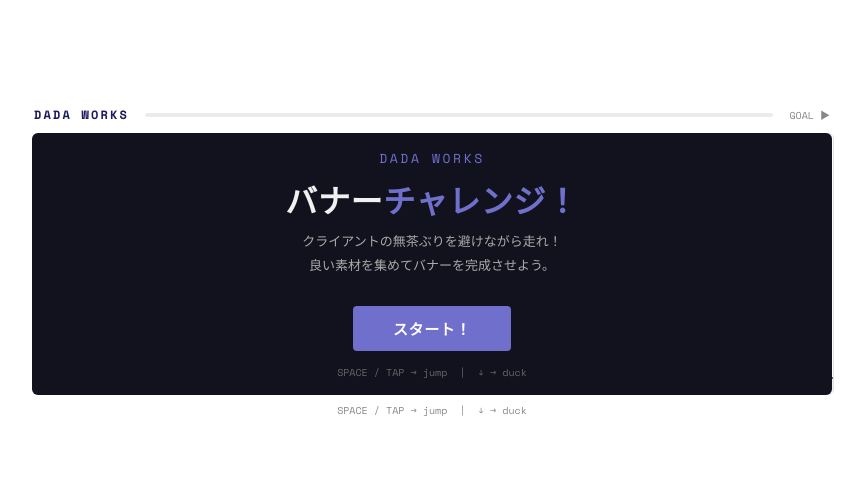
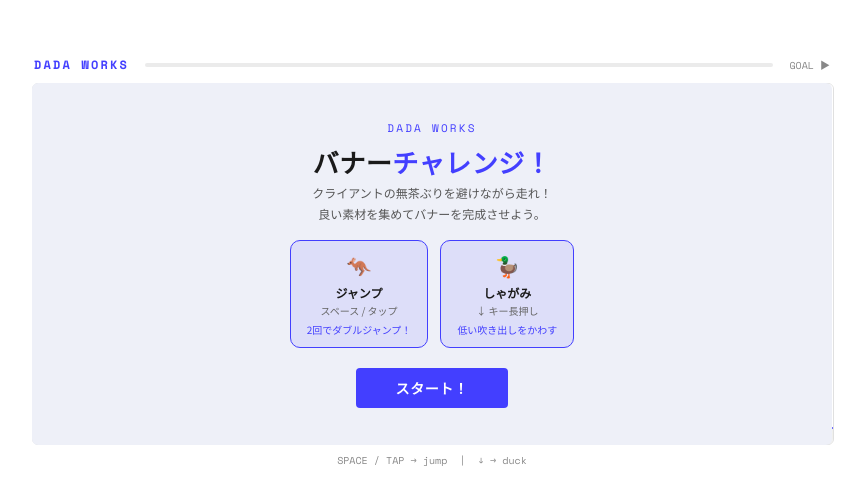
Before and after one commit to masada-dada/banner-challenge, a plain HTML site: page index.html in a window 1280 px wide. Shown: the part 138-640 px from the top of the page, without its empty margins (208-1073 px from the left). Drawn offline with nearby package versions, Linux system fonts and the light colour scheme.

Commit message:
変更アップ

```diff
--- a/index.html
+++ b/index.html
@@ -12,10 +12,10 @@
     --bg: #ffffff;
     --bg2: #f7f7f5;
     --surface: #ebebeb;
-    --accent: #1a1a5e;   /* DADA WORKSのネイビー（濃い） */
-    --accent-pop: #2e2e8a; /* ゲーム用ネイビー */
+    --accent: #433FFF;   /* DADA WORKSのネイビー（濃い） */
+    --accent-pop: #433FFF; /* ゲーム用ネイビー */
     --accent2: #e8c84a;  /* ゴールドイエロー・アクセント */
-    --accent3: #2e6a8a;  /* スチールブルー */
+    --accent3: #2820cc;  /* スチールブルー */
     --text: #1a1a1a;
     --muted: #888;
     --border: #e0e0e0;
@@ -26,7 +26,7 @@
       --bg: #12121e;
       --bg2: #1a1a2e;
       --surface: #22223a;
-      --accent: #7070cc;
+      --accent: #433FFF;
       --accent-pop: #8888dd;
       --accent2: #e8c84a;
       --accent3: #4a8fa8;
@@ -68,12 +68,13 @@
   #startScreen{
     position:absolute;top:0;left:0;right:0;bottom:0;
     display:flex;flex-direction:column;align-items:center;justify-content:center;
-    border-radius:6px;z-index:20;padding:24px;
-    background:#12121e;
-    color:#f0f0f0;
+    border-radius:6px;z-index:20;padding:16px 24px;
+    background:#eef0f8;
+    color:#1a1a1a;
+    overflow:hidden;
   }
-  #startScreen h1{font-size:32px;font-weight:900;margin-bottom:10px;line-height:1.2;text-align:center;letter-spacing:.02em;}
-  #startScreen .sub{font-size:13px;margin-bottom:28px;text-align:center;line-height:1.9;color:#aaa;}
+  #startScreen h1{font-size:26px;font-weight:900;margin-bottom:6px;line-height:1.2;text-align:center;letter-spacing:.02em;}
+  #startScreen .sub{font-size:12px;margin-bottom:16px;text-align:center;line-height:1.7;color:#555;}
 
   /* ── GOAL WARNING: コミック吹き出し ── */
   #goal-warning{
@@ -141,7 +142,7 @@
   .result-divider{width:100%;border:none;border-top:1px solid var(--border);margin:8px 0 12px;}
   #result-cta-copy{font-size:13px;font-weight:700;text-align:center;margin-bottom:4px;line-height:1.5;}
   #result-cta-sub{font-size:11px;color:var(--muted);text-align:center;margin-bottom:14px;line-height:1.7;max-width:280px;}
-  .result-buttons{display:flex;gap:8px;flex-wrap:wrap;justify-content:center;}
+  .result-buttons{display:flex;flex-direction:column;gap:8px;width:100%;}
 
   /* ── ボタン ── */
   .btn{
@@ -174,7 +175,7 @@
     <span id="progress-label">GOAL ▶</span>
   </div>
   <div style="position:relative">
-    <canvas id="gameCanvas" width="800" height="260"></canvas>
+    <canvas id="gameCanvas" width="800" height="360"></canvas>
     <div id="banner-preview">
       <div id="banner-preview-label">BANNER PROGRESS</div>
       <canvas id="bannerCanvas" width="110" height="46"></canvas>
@@ -187,11 +188,25 @@
     </div>
     <!-- START -->
     <div id="startScreen">
-      <div style="font-size:13px;font-family:'Space Mono',monospace;letter-spacing:.2em;color:#7070cc;margin-bottom:12px;">DADA WORKS</div>
-      <h1>バナー<span style="color:#7070cc">チャレンジ！</span></h1>
+      <div style="font-size:11px;font-family:'Space Mono',monospace;letter-spacing:.2em;color:#433FFF;margin-bottom:10px;">DADA WORKS</div>
+      <h1>バナー<span style="color:#433FFF">チャレンジ！</span></h1>
       <p class="sub">クライアントの無茶ぶりを避けながら走れ！<br>良い素材を集めてバナーを完成させよう。</p>
-      <button class="btn" onclick="startGame()" style="background:#7070cc;font-size:15px;padding:12px 40px;">スタート！</button>
-      <p style="margin-top:14px;font-size:10px;color:#666;font-family:'Space Mono',monospace;">SPACE / TAP → jump &nbsp;|&nbsp; ↓ → duck</p>
+      <!-- 操作説明 -->
+      <div style="display:flex;gap:12px;margin-bottom:20px;">
+        <div style="background:rgba(67,63,255,.1);border:1.5px solid #433FFF;border-radius:10px;padding:10px 16px;text-align:center;min-width:130px;">
+          <div style="font-size:20px;margin-bottom:4px;">🦘</div>
+          <div style="font-size:12px;font-weight:700;color:#1a1a1a;margin-bottom:2px;">ジャンプ</div>
+          <div style="font-size:10px;color:#666;">スペース / タップ</div>
+          <div style="font-size:10px;color:#433FFF;margin-top:4px;">2回でダブルジャンプ！</div>
+        </div>
+        <div style="background:rgba(67,63,255,.1);border:1.5px solid #433FFF;border-radius:10px;padding:10px 16px;text-align:center;min-width:130px;">
+          <div style="font-size:20px;margin-bottom:4px;">🦆</div>
+          <div style="font-size:12px;font-weight:700;color:#1a1a1a;margin-bottom:2px;">しゃがみ</div>
+          <div style="font-size:10px;color:#666;">↓ キー長押し</div>
+          <div style="font-size:10px;color:#433FFF;margin-top:4px;">低い吹き出しをかわす</div>
+        </div>
+      </div>
+      <button class="btn" onclick="startGame()" style="background:#433FFF;font-size:14px;padding:10px 40px;">スタート！</button>
     </div>
   </div>
   <div id="hint">SPACE / TAP → jump &nbsp;|&nbsp; ↓ → duck</div>
@@ -203,16 +218,17 @@
     <div id="result-brand-bar">DADA WORKS</div>
     <div id="result-char">🎨</div>
     <div id="result-rank-label">YOUR RANK</div>
-    <div id="result-title" style="color:#2d2d6b">バナーマスター</div>
+    <div id="result-title" style="color:#433FFF">バナーマスター</div>
     <div id="result-desc">説明文</div>
     <div id="result-stats">アイテム 0個 / 完成度 0%</div>
     <div id="result-banner-wrap"><canvas id="bannerFinalCanvas" width="220" height="88"></canvas></div>
     <hr class="result-divider">
-    <div id="result-cta-copy">「なんかいい感じ」を汲み取って<br>形にする戦略デザインチームがあります。</div>
-    <div id="result-cta-sub">DADA WORKSの考え方、見てみませんか。</div>
+    <div id="result-cta-copy">無茶振り、大歓迎です。</div>
+    <div id="result-cta-sub">「なんかいい感じ」を汲み取って形にする<br>戦略デザインチームがあります。</div>
     <div class="result-buttons">
-      <button class="btn-ghost" onclick="startGame()">もう一度</button>
-      <button class="btn" onclick="window.open('https://dadaworks.co.jp/aboutus','_blank')">DADA WORKSの考え方 →</button>
+      <button class="btn-ghost" onclick="startGame()" style="width:100%">もう一度プレイ</button>
+      <button class="btn" onclick="window.open('https://dadaworks.co.jp/aboutus','_blank')" style="width:100%">DADA WORKSの考え方 →</button>
+      <button class="btn-ghost" onclick="location.reload()" style="width:100%;font-size:12px;padding:8px;">タイトルに戻る</button>
     </div>
   </div>
 </div>
@@ -225,7 +241,7 @@ const C={
   get ground() { return isDark()?'#1a1a2e':'#f0f0ee'; },
   get dot()    { return isDark()?'rgba(112,112,204,0.07)':'rgba(45,45,107,0.05)'; },
   get line()   { return isDark()?'rgba(112,112,204,0.12)':'rgba(45,45,107,0.1)'; },
-  get accent() { return isDark()?'#7070cc':'#2d2d6b'; },
+  get accent() { return isDark()?'#433FFF':'#433FFF'; },
   get accent2(){ return '#e8c84a'; },
 };
 
@@ -235,8 +251,8 @@ const RANKS=[
   {min:9, icon:'✏️',title:'素材ハンター',    desc:'良い素材を嗅ぎ分ける嗅覚だけは持っている。',    color:'#4a8a4a'},
   {min:15,icon:'🎨',title:'デザイナー覚醒',  desc:'汲み取る力が開花し始めた。次のステージへ。',     color:'#4a8fa8'},
   {min:22,icon:'💡',title:'汲み取りの達人',  desc:'クライアントの言葉の裏を読む力がある。',         color:'#b8940a'},
-  {min:30,icon:'🔥',title:'バナーマスター',   desc:'無茶ぶりをも力に変える圧倒的な実力。',          color:'#2d2d6b'},
-  {min:40,icon:'👑',title:'戦略デザインの神',desc:'DADA WORKSと、一緒に仕事がしたい。',            color:'#2d2d6b'},
+  {min:30,icon:'🔥',title:'バナーマスター',   desc:'無茶ぶりをも力に変える圧倒的な実力。',          color:'#433FFF'},
+  {min:40,icon:'👑',title:'戦略デザインの神',desc:'DADA WORKSと、一緒に仕事がしたい。',            color:'#433FFF'},
 ];
 function getRank(items,pct){const sc=items+Math.floor(pct/5);let r=RANKS[0];for(const rank of RANKS){if(sc>=rank.min)r=rank;}return r;}
 
@@ -264,7 +280,7 @@ const OBSTACLE_TEXTS=[
 const ITEM_TYPES=[
   {label:'良いブリーフ',color:'#4a8fa8',pts:15,icon:'📋'},
   {label:'素材OK',      color:'#b8940a',pts:10,icon:'🖼️'},
-  {label:'承認！',      color:'#2d2d6b',pts:20,icon:'✅'},
+  {label:'承認！',      color:'#433FFF',pts:20,icon:'✅'},
   {label:'いい感じ！',  color:'#4a8a4a',pts:12,icon:'⭐'},
 ];
 
@@ -303,7 +319,18 @@ function addFloatingText(x,y,text,color){floatingTexts.push({x,y,text,color,alph
 
 function drawBanner(c,w,h,progress,elements){
   c.clearRect(0,0,w,h);
-  // ネイビーグラデ
+  // 進捗0のときは明るいグレー、進捗が上がるにつれてネイビーへ
+  if(progress < 8) {
+    c.fillStyle='#e8eaf6';
+    c.fillRect(0,0,w,h);
+    c.fillStyle='#433FFF';
+    c.font=`bold ${Math.floor(h*.2)}px "Noto Sans JP"`;
+    c.textAlign='center';
+    c.fillText('制作中...', w/2, h*.6);
+    c.fillStyle='rgba(67,63,255,.15)';c.fillRect(0,h-3,w,3);
+    c.fillStyle='#433FFF';c.fillRect(0,h-3,0,3);
+    return;
+  }
   const grd=c.createLinearGradient(0,0,w,h);
   grd.addColorStop(0,`hsl(240,45%,${15+progress*.1}%)`);
   grd.addColorStop(1,`hsl(230,45%,${10+progress*.05}%)`);
@@ -315,12 +342,11 @@ function drawBanner(c,w,h,progress,elements){
     else{c.fillStyle=el.color;c.beginPath();c.arc(el.x*w,el.y*h,el.r*Math.min(w,h),0,Math.PI*2);c.fill();}
     el.age++;c.restore();
   });
-  if(progress<8){c.fillStyle='rgba(255,255,255,.18)';c.font=`${Math.floor(h*.2)}px "Noto Sans JP"`;c.textAlign='center';c.fillText('制作中...',w/2,h*.62);}
   c.fillStyle='rgba(0,0,0,.25)';c.fillRect(0,h-3,w,3);
   c.fillStyle=C.accent2;c.fillRect(0,h-3,w*(progress/100),3);
 }
 function addBannerElement(){
-  const colors=['#7070cc','#e8c84a','#4a8fa8','#a8c87a','#cc88aa','#ffffffcc'];
+  const colors=['#433FFF','#e8c84a','#4a8fa8','#a8c87a','#cc88aa','#ffffffcc'];
   const c=colors[Math.floor(Math.random()*colors.length)];
   const type=['rect','text','circle'][Math.floor(Math.random()*3)];
   if(type==='rect') bannerElements.push({type,color:c+'55',x:Math.random()*.65,y:Math.random()*.65,ww:.1+Math.random()*.45,hh:.05+Math.random()*.35,age:0});
@@ -330,11 +356,17 @@ function addBannerElement(){
 
 function spawnObstacle(textOverride,isGoal){
   const text=textOverride||OBSTACLE_TEXTS[Math.floor(Math.random()*OBSTACLE_TEXTS.length)];
-  const isLow=!isGoal&&Math.random()<.28;
-  const bh=isLow?44:62+Math.random()*12;
-  const bw=Math.max(100,text.length*15+44);
-  obstacles.push({x:canvas.width+10,y:isLow?GROUND_Y-36:GROUND_Y-bh,w:bw,h:isLow?36:bh,text,isLow,isGoal:!!isGoal,
-    color:isGoal?'#cc3333':isDark()?`hsl(240,50%,55%)`:`hsl(240,50%,40%)`});
+  const isLow=!isGoal&&Math.random()<.32;
+  const bw=Math.max(110,text.length*15+44);
+  // 通常: プレイヤー全高より高い障害物 → ジャンプで避ける
+  // 低い: プレイヤーのしゃがみ高(26px)より少し高い位置に浮かせる → しゃがめば当たらない
+  const bh = isLow ? 28 : 62+Math.random()*12;
+  // 低い障害物はGROUND_Y+player.hの底面から、プレイヤー立ち高の6割より上に浮かせる
+  const by = isLow
+    ? GROUND_Y - player.h + 2          // 地面すれすれの高さに浮く（しゃがめばギリ通る）
+    : GROUND_Y - bh;
+  obstacles.push({x:canvas.width+10, y:by, w:bw, h:bh, text, isLow, isGoal:!!isGoal,
+    color:isGoal?'#cc3333':isDark()?`hsl(234,100%,62%)`:`hsl(234,100%,50%)`});
 }
 function spawnItem(){
   const type=ITEM_TYPES[Math.floor(Math.random()*ITEM_TYPES.length)];
@@ -348,7 +380,7 @@ function drawPlayer(x,y,ducking){
   ctx.fillStyle='rgba(0,0,0,.08)';
   ctx.beginPath();ctx.ellipse(x+player.w/2,GROUND_Y+player.h+1,12,4,0,0,Math.PI*2);ctx.fill();
   // body — ネイビー
-  ctx.fillStyle=isDark()?'#5050aa':'#2d2d6b';
+  ctx.fillStyle=isDark()?'#5050aa':'#433FFF';
   ctx.beginPath();ctx.roundRect(x+4,ay+14,player.w-8,h-14,6);ctx.fill();
   // collar
   ctx.fillStyle='#fff';ctx.beginPath();ctx.roundRect(x+9,ay+14,player.w-18,8,3);ctx.fill();
@@ -372,7 +404,7 @@ function drawPlayer(x,y,ducking){
     const ls=Math.sin(frame*.26)*7;
     ctx.beginPath();ctx.roundRect(x+7,ay+h-14,7,14+ls,3);ctx.fill();
     ctx.beginPath();ctx.roundRect(x+player.w-14,ay+h-14,7,14-ls,3);ctx.fill();
-    ctx.fillStyle=isDark()?'#5050aa':'#2d2d6b';
+    ctx.fillStyle=isDark()?'#5050aa':'#433FFF';
     ctx.beginPath();ctx.roundRect(x+5,ay+h-4+Math.max(0,ls),10,5,2);ctx.fill();
     ctx.beginPath();ctx.roundRect(x+player.w-16,ay+h-4+Math.max(0,-ls),10,5,2);ctx.fill();
   }
```
